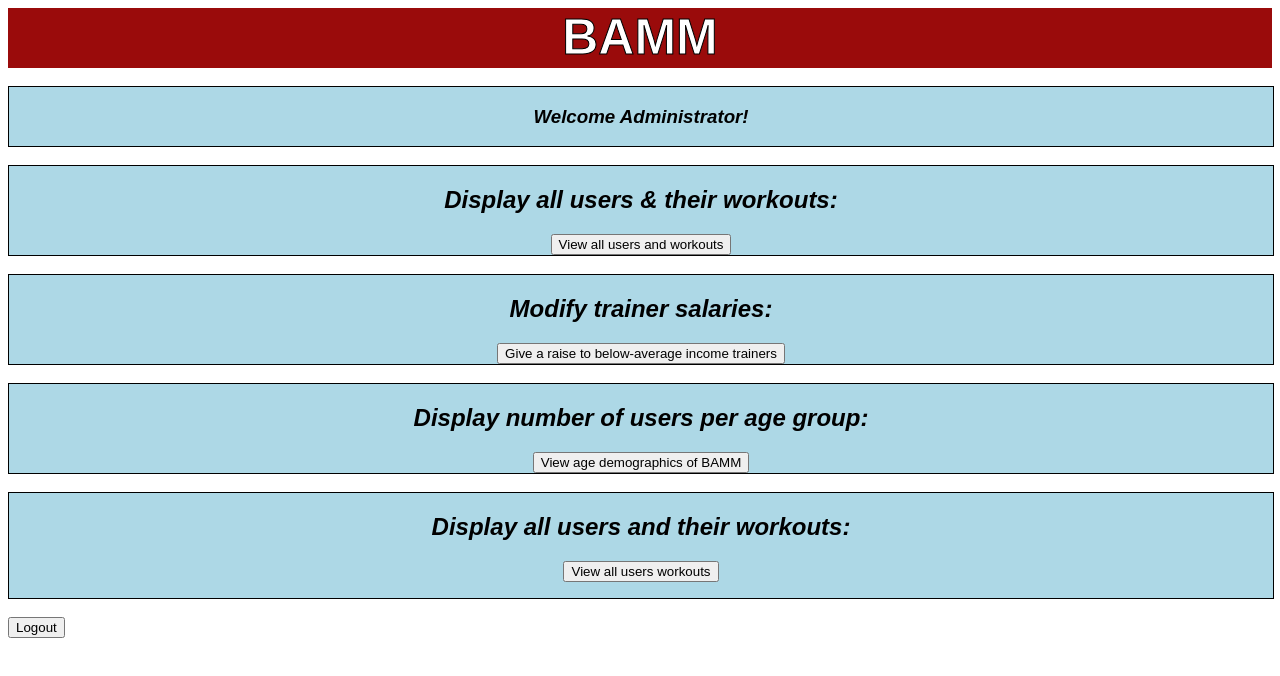
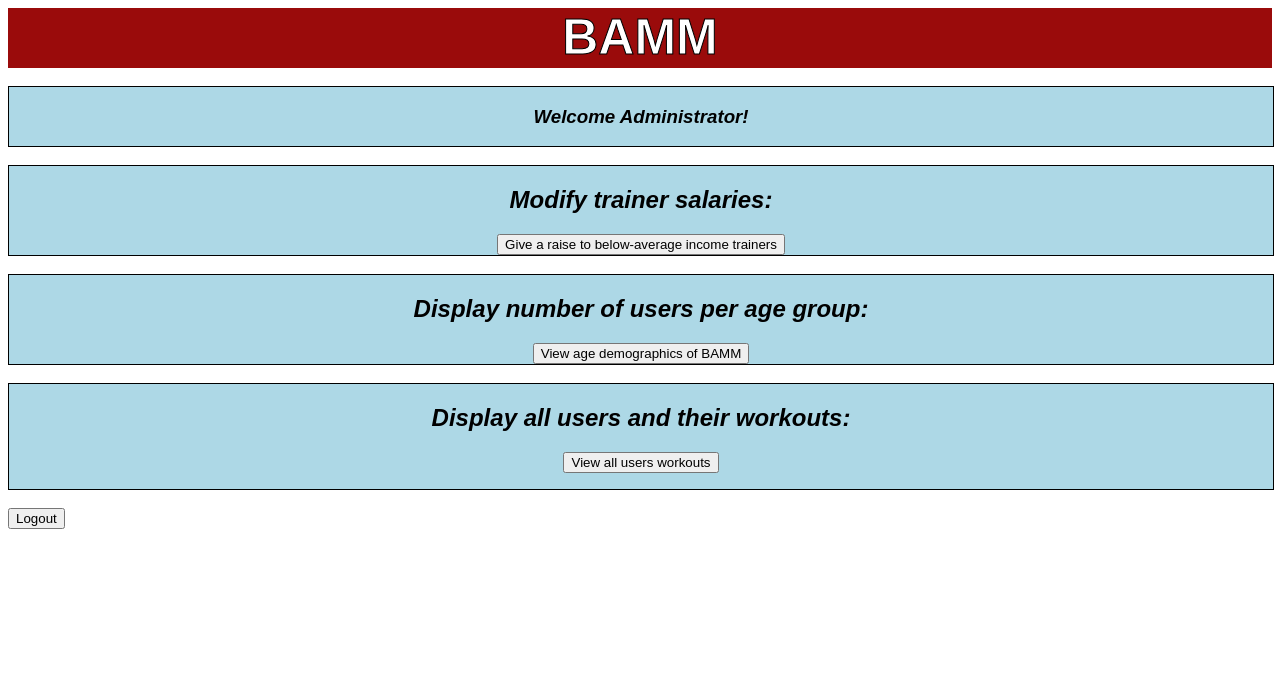
Before and after one commit to bagshawc1/FinalProject3309, an Angular app: page /admin in a window 1280 px wide. Shown: the top 676 px of the page. Built offline with nearby package versions, Linux system fonts and the light colour scheme.

Commit message:
Completed

```diff
--- a/src/app/admin/admin.component.html
+++ b/src/app/admin/admin.component.html
@@ -3,17 +3,6 @@
     <h3 class="messageCenter">
         Welcome Administrator!
     </h3>
-</div>
-
-<br>
-
-<div class="signUp">
-    <h2 class="messageCenter">
-        Display all users & their workouts:
-    </h2>
-    <div class="form">
-        <button (click)="displayAll()">View all users and workouts</button>
-    </div>
 </div>
 
 <br>
@@ -59,11 +48,11 @@
     <div *ngIf="userWorkouts">
       <ul>
         <li *ngFor="let group of userWorkouts">
-          <h3>ID: {{group.id}}</h3>
-		  <h3>Name: {{group.id}}</h3>
-		  <h3>Age: {{group.age}}</h3>
-		  <h3>Workout ID: {{group.workoutID}}</h3>
-		  <h3>Workout Name: {{group.workoutName}}</h3>
+          <h3>Name: {{group.name}}</h3>
+          <p>ID: {{group.id}}</p>
+          <p>Age: {{group.age}}</p>
+          <p>Workout ID: {{group.workoutID}}</p>
+          <p>Workout Name: {{group.workoutName}}</p>
         </li>
       </ul>
     </div>
--- a/src/app/admin/admin.component.ts
+++ b/src/app/admin/admin.component.ts
@@ -21,17 +21,19 @@ export class AdminComponent implements OnInit {
     this.isSignedIn = false;
   }
 
-  displayAll(): void {
+  getUsersWorkouts(): void {
     this.httpRequest.getUsersWorkouts().then(data => {
       for (const newKey in data) {
+        if (data.hasOwnProperty(newKey)) {
           this.userWorkouts.push(data[newKey]);
+        }
       }
       console.log(this.userWorkouts);
       this.displayAge = false;
     })
       .catch(err => {
         console.log(err);
-			alert("error");
+        alert('error');
       });
   }
 
@@ -49,7 +51,6 @@ export class AdminComponent implements OnInit {
         alert('error');
       });
   }
-
   getUsersByAge(): void{
     this.usersByAge = [];
     this.httpRequest.getUsersByAge().then(data => {
@@ -66,11 +67,9 @@ export class AdminComponent implements OnInit {
         alert('error');
       });
   }
-
   logout(): void {
     this.handleLogout();
     this.isLogout.emit();
     this.router.navigateByUrl('');
   }
-
 }
```
Lines whose indentation alone changed are shown as unchanged.
